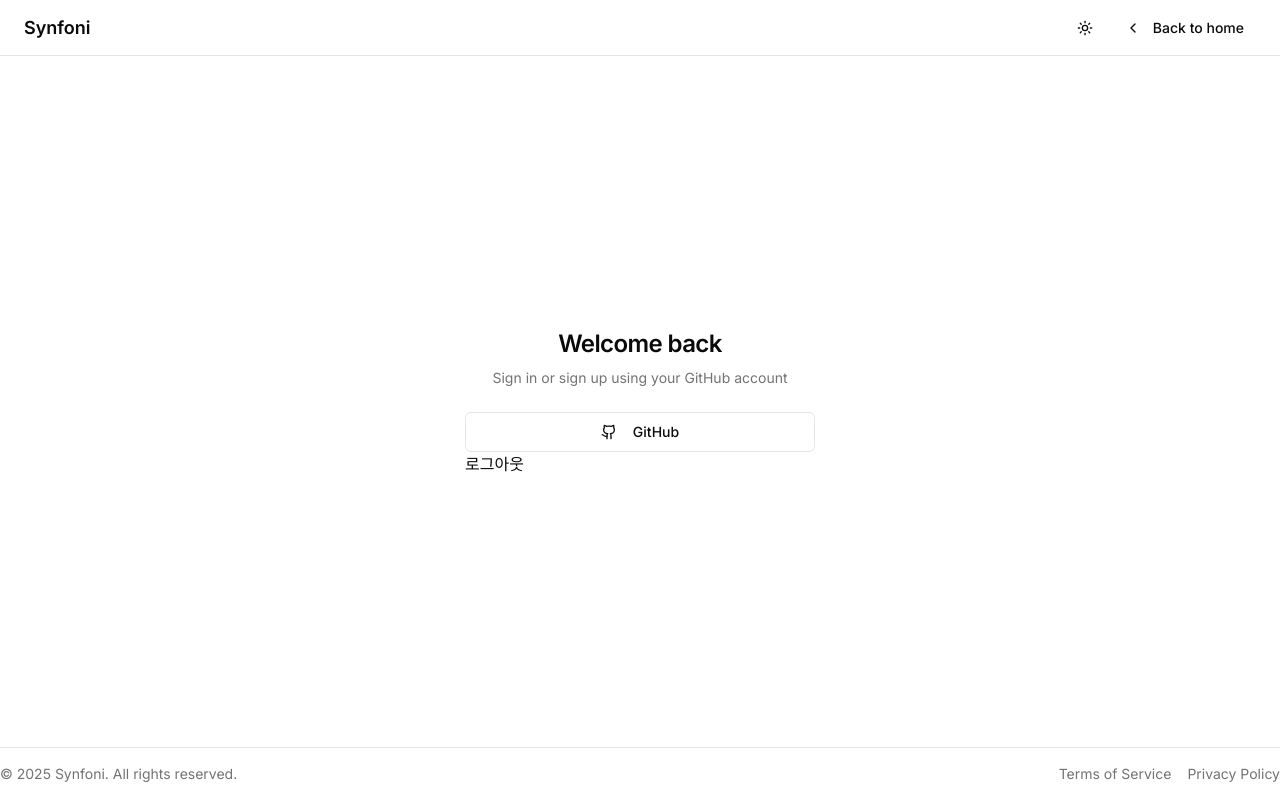
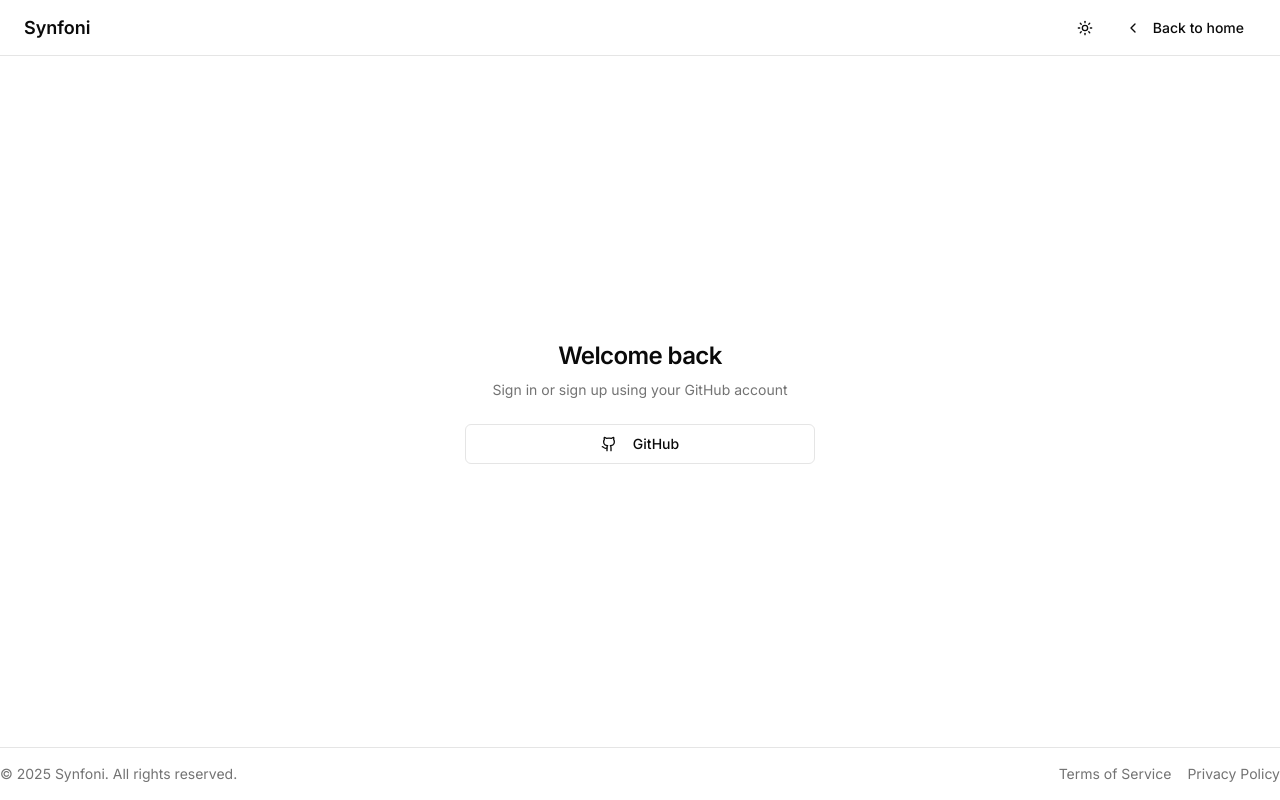
Before and after one commit to jhlee0409/Synfoni, a Next.js app: page /auth/login in a window 1280 px wide. Built offline with nearby package versions, Linux system fonts and the light colour scheme; no server answers.

Commit message:
fix: 로그인 폼에서 로그아웃 버튼 제거

```diff
--- a/components/auth/login-form.tsx
+++ b/components/auth/login-form.tsx
@@ -43,9 +43,6 @@ export function LoginForm() {
         <Github className="mr-2 h-4 w-4" />
         GitHub
       </SocialButton>
-      <button type="button" onClick={signOut}>
-        로그아웃
-      </button>
     </div>
   );
 }
```
